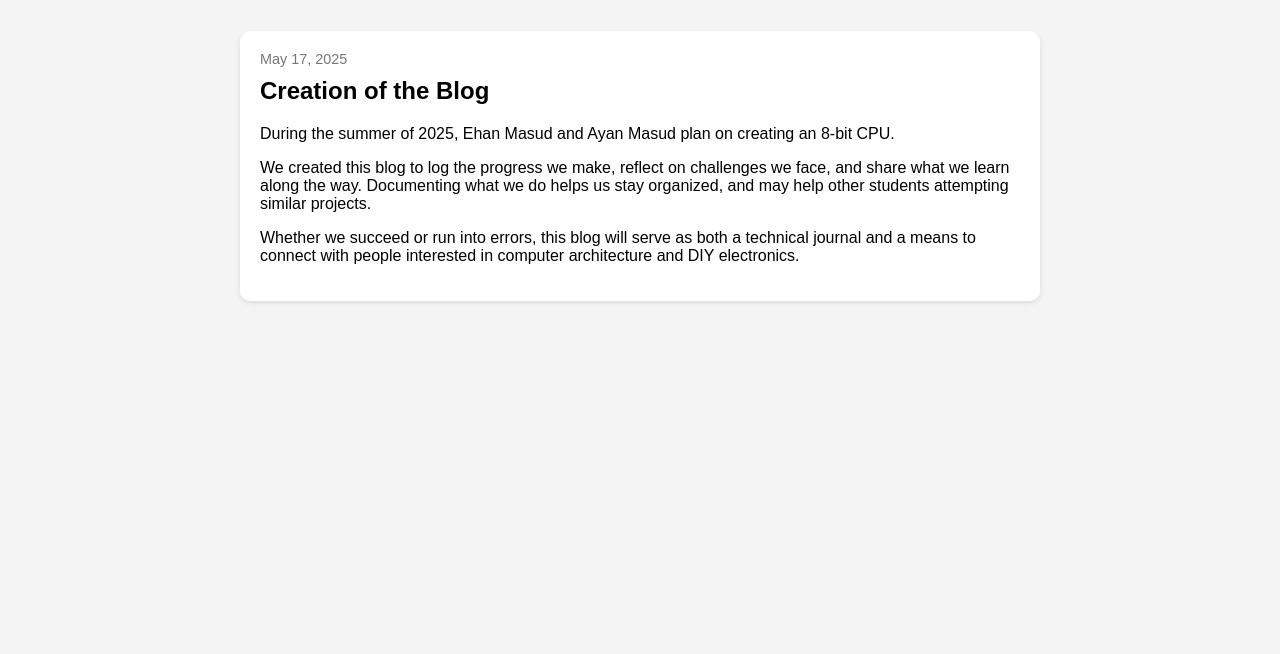
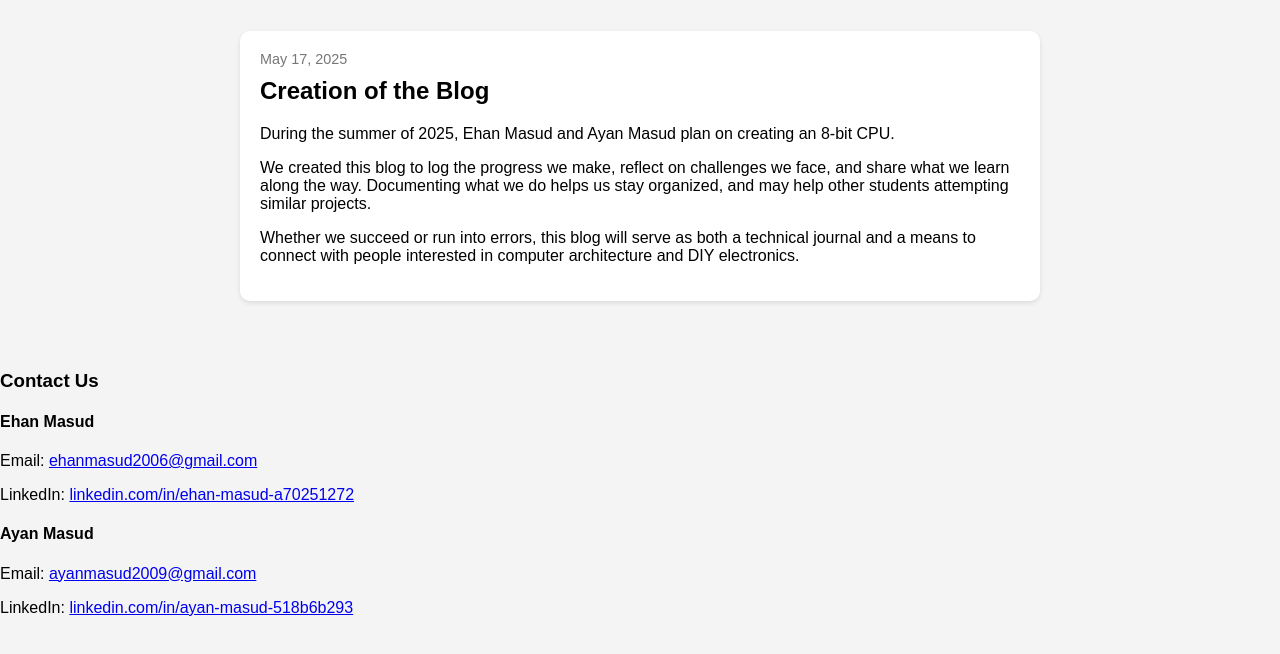
Before and after one commit to ayanmasud/CPU-Blog, a plain HTML site: page index.html in a window 1280 px wide. Shown: the part 78-732 px from the top of the page. Drawn offline with Linux system fonts and the light colour scheme.

Commit message:
about us section

```diff
--- a/index.html
+++ b/index.html
@@ -65,5 +65,18 @@
     <!-- To add more entries, copy the block above and change the date, title, text, and image -->
 
   </div>
+  <footer class="info-section">
+    <h3>Contact Us</h3>
+    <div class="contact">
+      <h4>Ehan Masud</h4>
+      <p>Email: <a href="mailto:ehanmasud2006@gmail.com">ehanmasud2006@gmail.com</a></p>
+      <p>LinkedIn: <a href="https://www.linkedin.com/in/ehan-masud-a70251272" target="_blank">linkedin.com/in/ehan-masud-a70251272</a></p>
+    </div>
+    <div class="contact">
+      <h4>Ayan Masud</h4>
+      <p>Email: <a href="mailto:ayanmasud2009@gmail.com">ayanmasud2009@gmail.com</a></p>
+      <p>LinkedIn: <a href="https://www.linkedin.com/in/ayan-masud-518b6b293" target="_blank">linkedin.com/in/ayan-masud-518b6b293</a></p>
+    </div>
+  </footer>
 </body>
 </html>
```
